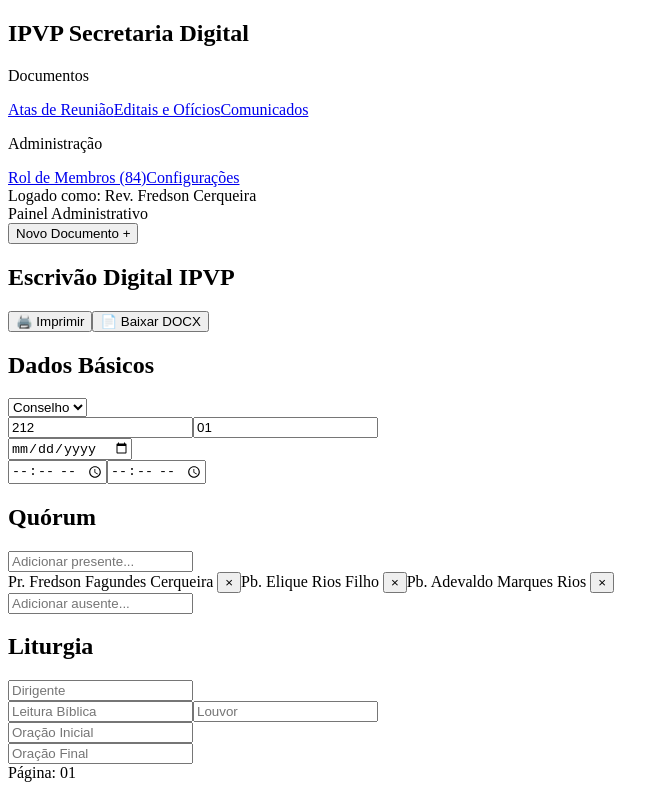
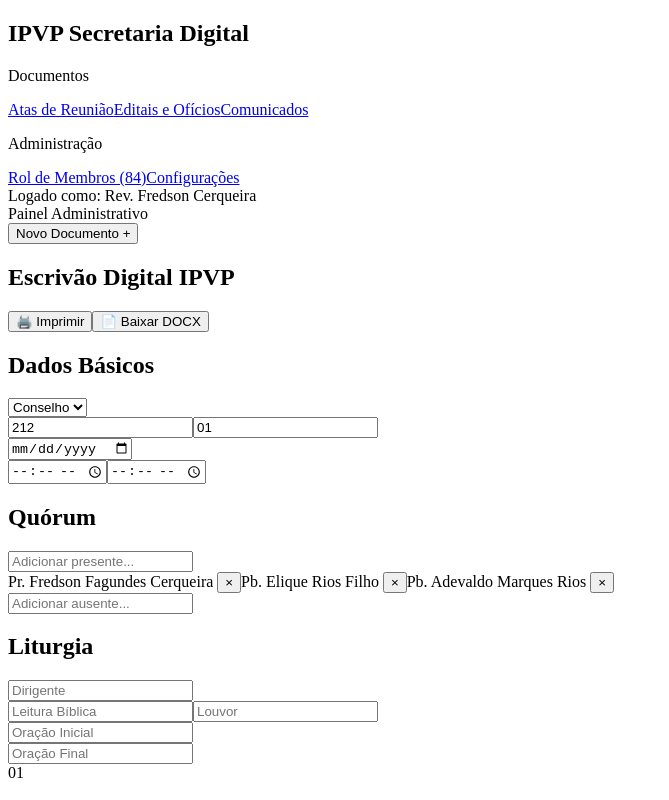
Before and after one commit to fredsonfagundesmairi-oss/IPVPCONSELHO, a Next.js app: page /secretaria/atas in a window 1280 px wide. Shown: the top 800 px of the page, without its empty margins (0-669 px from the left). Built offline with nearby package versions, Linux system fonts and the light colour scheme.

Commit message:
Update page.tsx

```diff
--- a/src/app/secretaria/atas/page.tsx
+++ b/src/app/secretaria/atas/page.tsx
@@ -109,8 +109,20 @@ export default function SecretariaDigital() {
 
   // Função para baixar o DOCX de forma compatível
   const baixarDocx = () => {
-    const conteudo = `Página: ${pagina}\n\n${gerarTextoPrincipal()}\n\n${gerarRodape()}`;
-    const blob = new Blob([conteudo], { type: 'application/msword' });
+    const conteudo = `<div style="text-align: right; font-size: 12pt; font-weight: bold;">${pagina}</div><br><br>${gerarTextoPrincipal()}<br><br>${gerarRodape().replace(/\n/g, '<br>')}`;
+    const html = `
+      <html xmlns:o='urn:schemas-microsoft-com:office:office' xmlns:w='urn:schemas-microsoft-com:office:word' xmlns='http://www.w3.org/TR/REC-html40'>
+      <head>
+        <meta charset='utf-8'>
+        <style>
+          @page { size: A4; margin: 3cm 2cm 2cm 3cm; }
+          body { font-family: 'Times New Roman', serif; font-size: 13pt; text-align: justify; line-height: 1.5; }
+        </style>
+      </head>
+      <body>${conteudo}</body>
+      </html>
+    `;
+    const blob = new Blob(['\ufeff', html], { type: 'application/msword' });
     const link = document.createElement('a');
     link.href = URL.createObjectURL(blob);
     link.download = `Ata_${numero}.doc`;
@@ -178,7 +190,7 @@ export default function SecretariaDigital() {
               </select>
               <div className="flex gap-2">
                 <input type="number" value={numero} onChange={e => setNumero(e.target.value)} className="w-1/2 p-2 border rounded" placeholder="Nº Ata" />
-                <input type="text" value={pagina} onChange={e => setPagina(e.target.value)} className="w-1/2 p-2 border rounded" placeholder="Página" />
+                <input type="text" value={pagina} onChange={e => setPagina(e.target.value)} className="w-1/2 p-2 border rounded" placeholder="Página (ex: 01)" />
               </div>
               <input type="date" value={data} onChange={e => setData(e.target.value)} className="w-full p-2 border rounded" />
               <div className="flex gap-2">
@@ -214,9 +226,9 @@ export default function SecretariaDigital() {
       {/* ÁREA DO DOCUMENTO OFICIAL A4 */}
       <div id="documento-oficial" className="bg-white mx-auto shadow-2xl relative" style={{ width: '210mm', minHeight: '297mm' }}>
 
-        {/* Número da Página no Cabeçalho */}
+        {/* Número da Página no Cabeçalho (Somente o número agora) */}
         <div className="absolute top-[1cm] right-[2cm] font-sans text-[12pt] font-bold">
-          Página: {pagina}
+          {pagina}
         </div>
 
         {/* Corpo do Texto e Linhas */}
```
